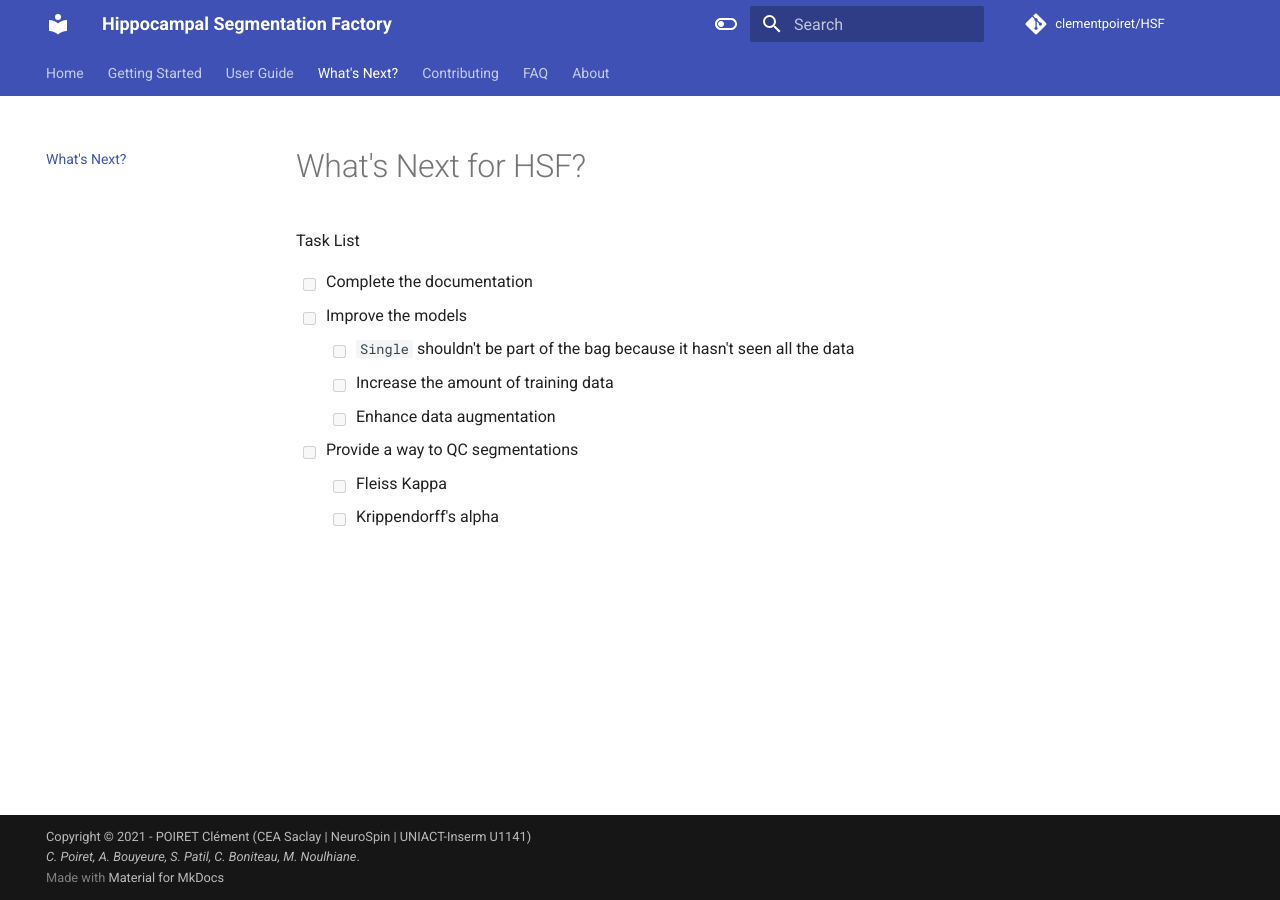
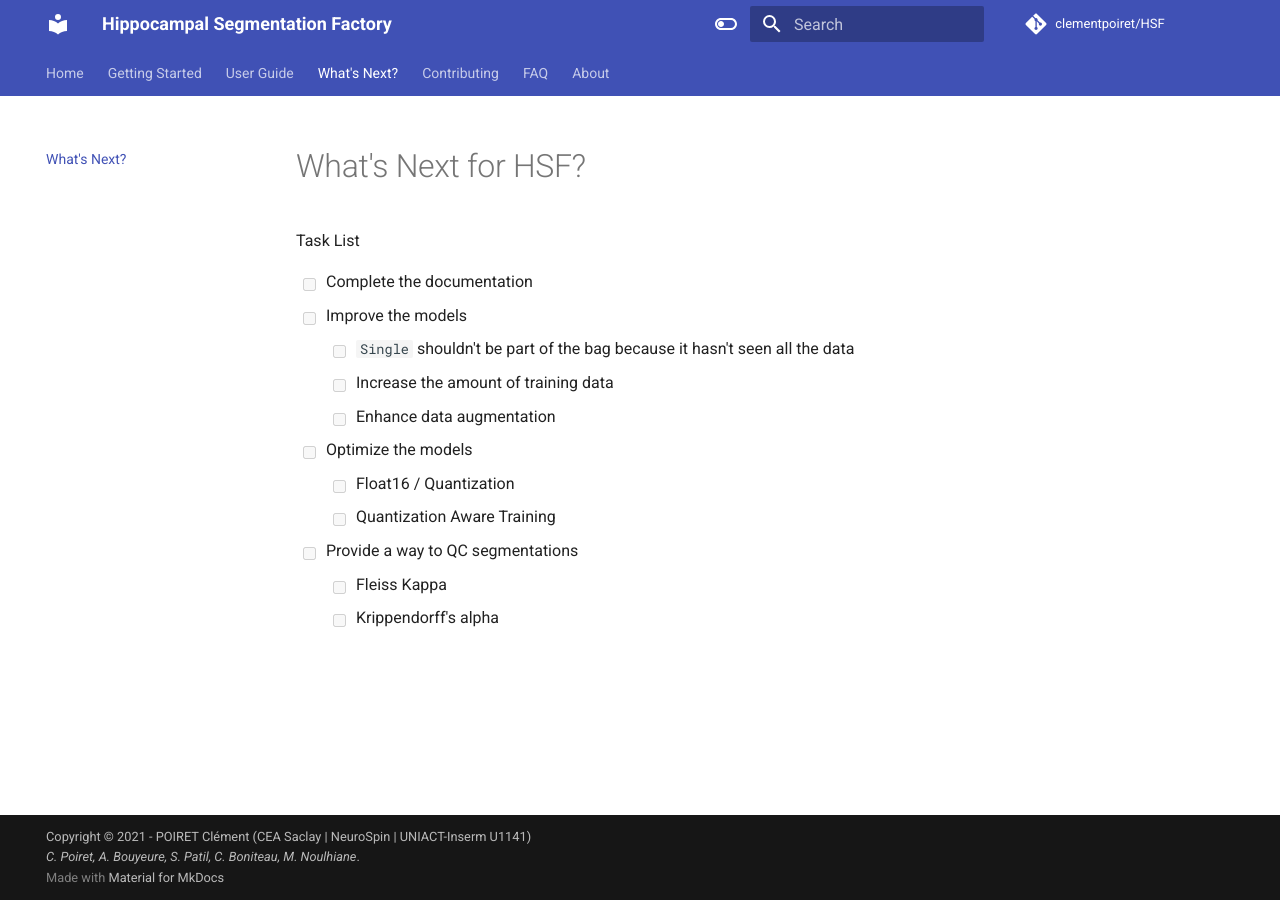
Before and after one commit to clementpoiret/HSF, an MkDocs documentation site: the page built from docs/whats-next.md, in a window 1280 px wide. Built offline with MkDocs 1.6.1 and Material for MkDocs 9.7.7, drawn with Linux system fonts in a browser that asks for light colours; comment, search, counter and statistics services are not loaded; the version menu is left out.

Commit message:
Updated docs

```diff
--- a/docs/whats-next.md
+++ b/docs/whats-next.md
@@ -7,6 +7,9 @@ Task List
     * [ ] `Single` shouldn't be part of the bag because it hasn't seen all the data
     * [ ] Increase the amount of training data
     * [ ] Enhance data augmentation
+- [ ] Optimize the models
+    * [ ] Float16 / Quantization
+    * [ ] Quantization Aware Training
 - [ ] Provide a way to QC segmentations
     * [ ] Fleiss Kappa
     * [ ] Krippendorff's alpha
```
